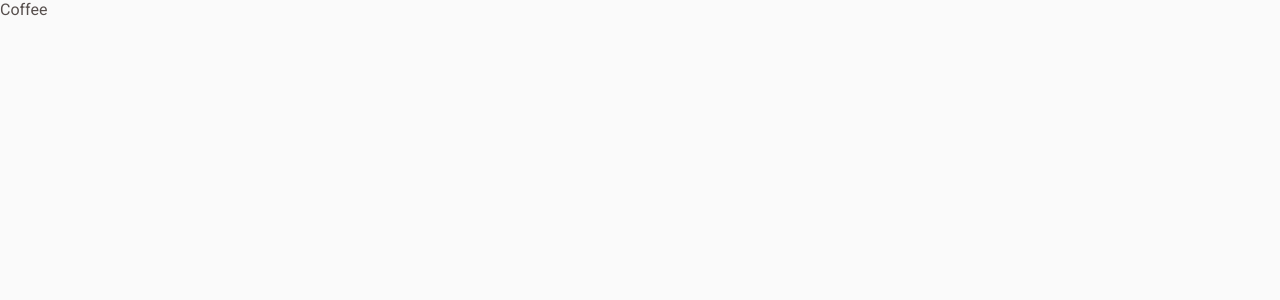
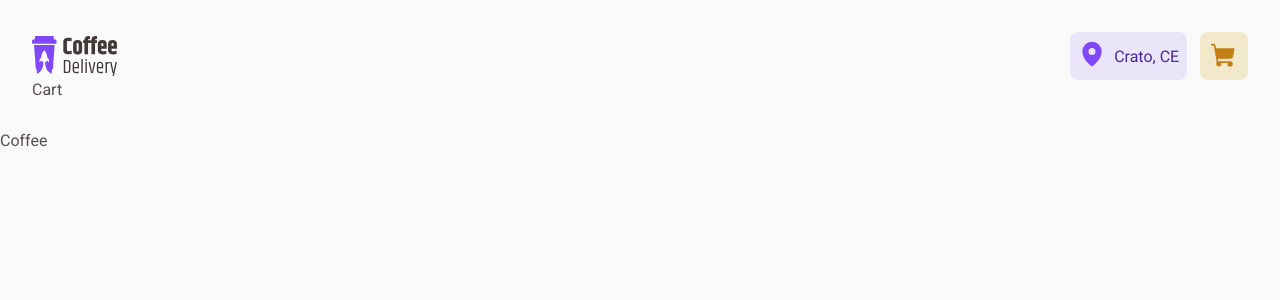
Before and after one commit to MRodrigues51/coffee-delivery, a React (Vite) app: page /cart in a window 1280 px wide. Before the commit this address had no page. Shown: the top 300 px of the page. Built offline with nearby package versions, Linux system fonts and the light colour scheme.

Commit message:
Route Cart

```diff
--- a/src/Router.tsx
+++ b/src/Router.tsx
@@ -1,5 +1,6 @@
 import { Routes, Route } from 'react-router-dom'
 import { DefaultLayout } from './layouts/DefaultLayout'
+import { Cart } from './pages/Cart'
 import { Home } from './pages/Home'
 
 export function Router() {
@@ -7,7 +8,7 @@ export function Router() {
     <Routes>
       <Route path='/' element={<DefaultLayout />}>
         <Route path='/' element={<Home />} />
-
+        <Route path='/cart' element={<Cart />} />
       </Route>
     </Routes>
   )
--- /dev/null
+++ b/src/pages/Cart/index.tsx
@@ -0,0 +1,9 @@
+import { CartContainer } from "./styles";
+
+export function Cart() {
+  return (
+    <CartContainer>
+      Cart
+    </CartContainer>
+  )
+}
--- /dev/null
+++ b/src/pages/Cart/styles.tsx
@@ -0,0 +1,5 @@
+import styled from "styled-components";
+
+export const CartContainer = styled.div`
+
+`
```
Also changed, not shown: src/pages/Home/index.tsx (renamed from src/pages/Home.tsx, +4 -4 lines), src/pages/Home/styles.tsx (renamed from src/pages/Styles.tsx).
